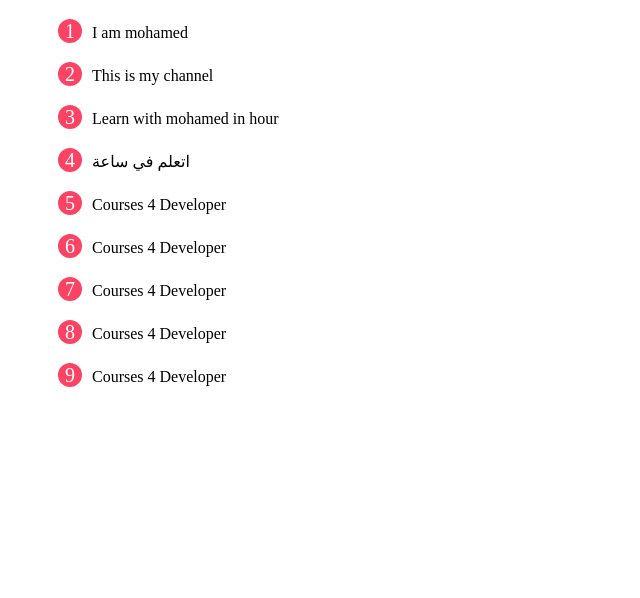
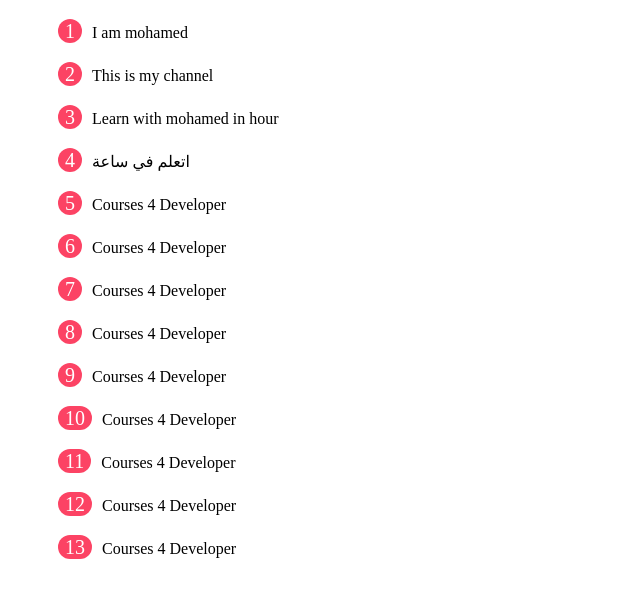
Before and after one commit to mohamedukus/Example-16, a plain HTML site: page index.html in a window 1280 px wide. Shown: the whole page, without its empty margins (0-640 px from the left). Drawn offline with Linux system fonts and the light colour scheme.

Commit message:
Fix formatting and add missing list items in index.html

```diff
--- a/index.html
+++ b/index.html
@@ -20,6 +20,11 @@
     <li>Courses 4 Developer</li>
     <li>Courses 4 Developer</li>
     <li>Courses 4 Developer</li>
+    <li>Courses 4 Developer</li>
+    <li>Courses 4 Developer</li>
+    <li>Courses 4 Developer</li>
+    <li>Courses 4 Developer</li>
+
 
   </ol>
 
@@ -27,4 +32,5 @@
 
 </body>
 
+
 </html>
```
